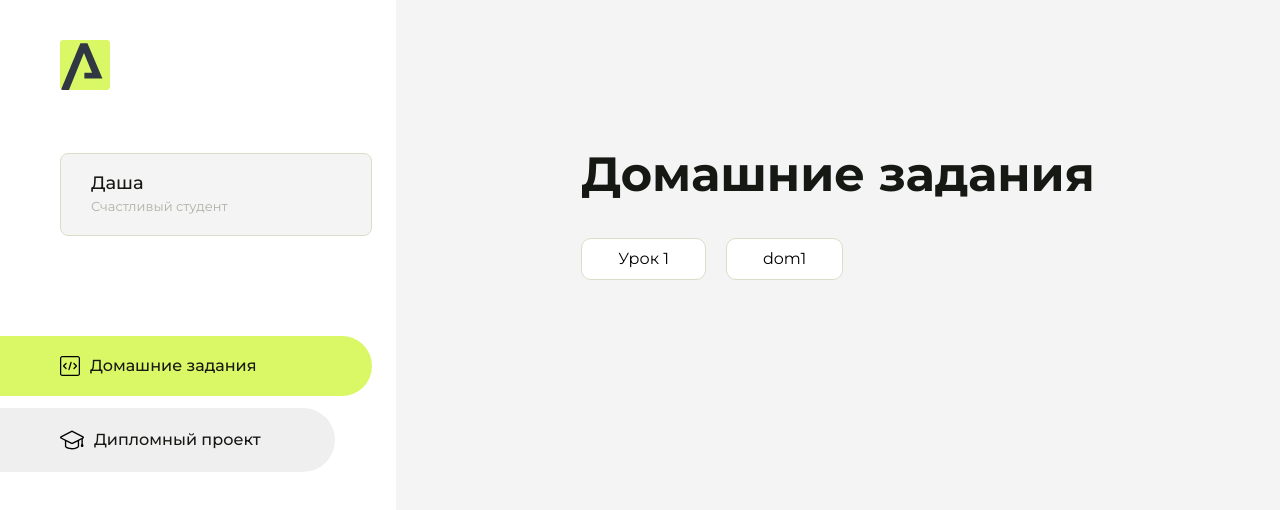
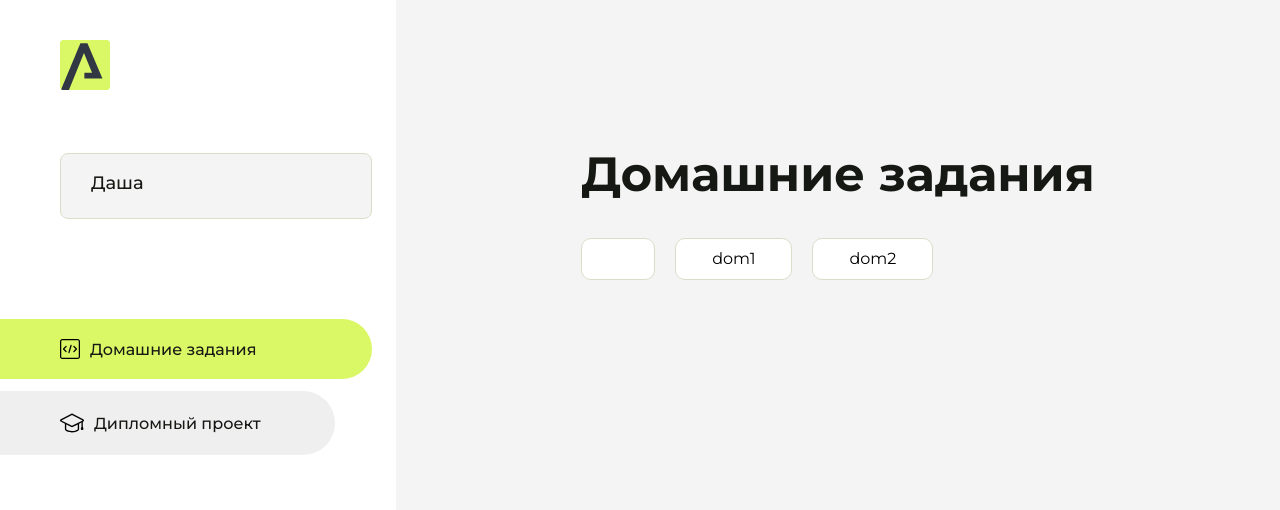
Before and after one commit to Orlikova-Daria/homework, a plain HTML site: page index.html in a window 1280 px wide. Drawn offline with Linux system fonts and the light colour scheme.

Commit message:
Update index.html

```diff
--- a/index.html
+++ b/index.html
@@ -44,7 +44,7 @@
             </div>
             <div class="sidebar__user">
                 <div class="sidebar__name">Даша</div>
-                <div class="sidebar__text">Счастливый студент</div>
+                <div class="sidebar__text"></div>
             </div>
             <div class="sidebar__tabs">
                 <div class="sidebar__item">
@@ -93,10 +93,13 @@
                 <div class="content__title">Домашние задания</div>
                 <ul class="content__list">
                     <li class="content__list-item">
-                        <a href="lesson1/index.html">Урок 1</a>
+                        <a href="lesson1/index.html"></a>
                     </li>
                      <li class="content__list-item">
                         <a href="dom1/index.html">dom1</a>
+                    </li>
+                    <li class="content__list-item">
+                        <a href="dom1/index.html">dom2</a>
                     </li>
                 </ul>
             </div>
```
